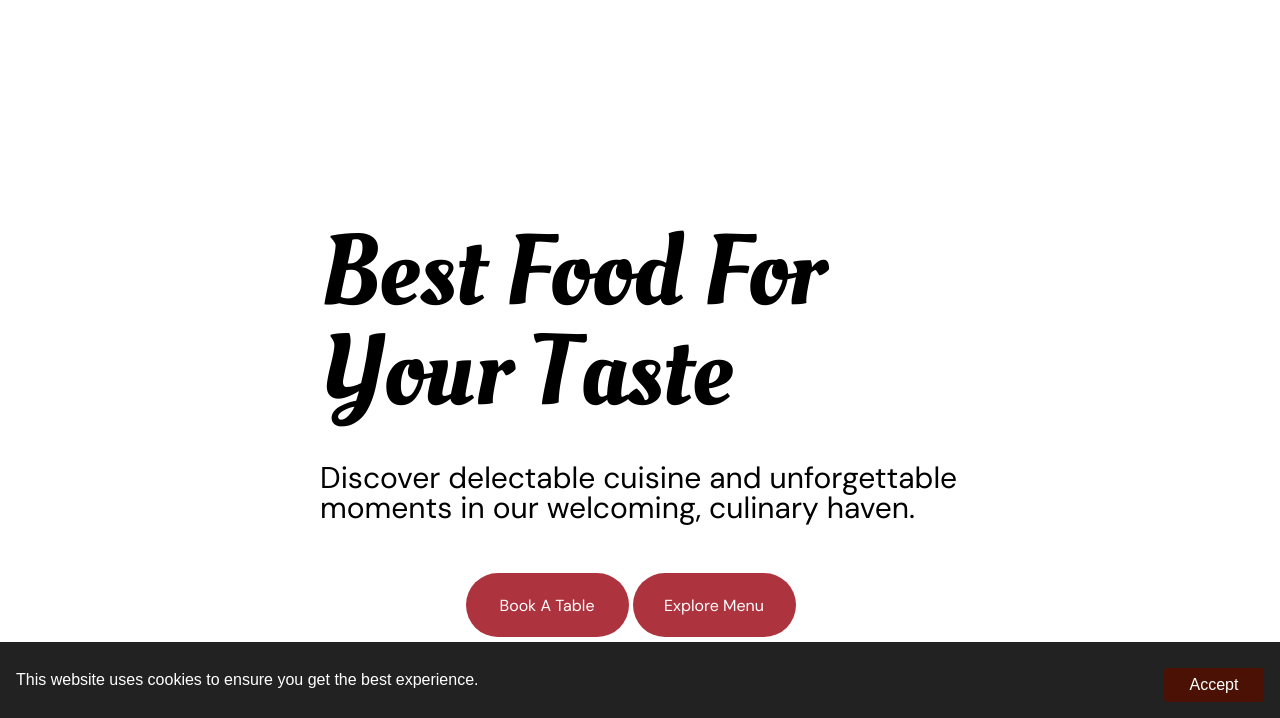
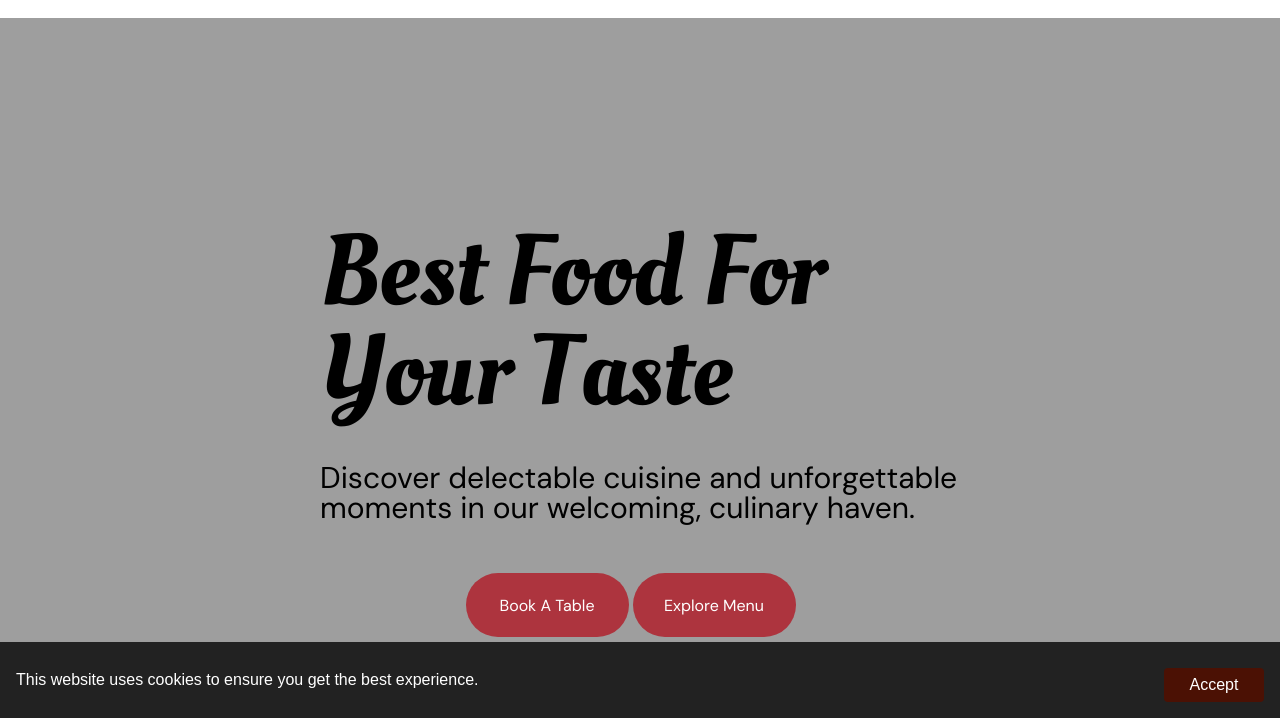
Before and after one commit to mzikojioshvili/Bistro-Bliss, a plain HTML site: page index.html in a window 1280 px wide. Shown: the part 82-800 px from the top of the page. Drawn offline with Linux system fonts and the light colour scheme; the site is published under a folder, as on GitHub Pages, so addresses that start at the root find nothing; no server answers.

Commit message:
Update style.css

```diff
--- a/style/css/style.css
+++ b/style/css/style.css
@@ -61,7 +61,7 @@ body {
   height: 100%;
 }
 .full_div1{
-  background-image: url("/style/images/image110.png");
+  background-image: url("../images/image110.png");
   min-height: 802px;
   margin: 0 auto;
   position: relative;
```
